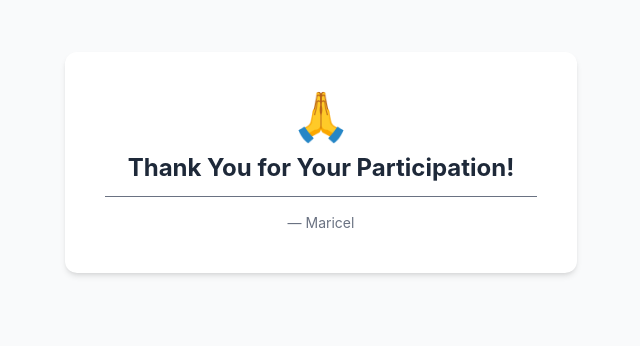
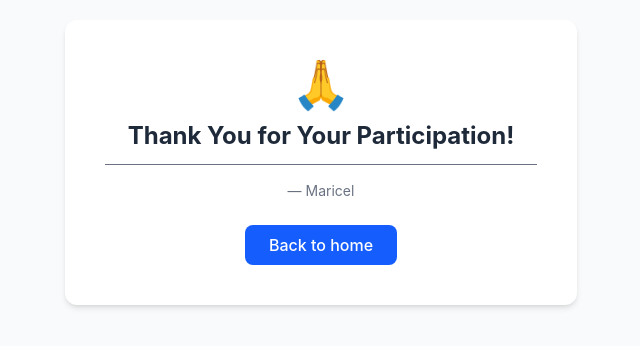
Before and after one commit to Zhelle10/Thesis-Static-And-Dynamic-Web-Forms-, a React (Vite) app in the folder WebForms/: page /thankYou in a window 1280 px wide. Shown: the part 238-584 px from the top of the page, without its empty margins (319-959 px from the left). Built offline with nearby package versions, Linux system fonts and the light colour scheme.

Commit message:
added "back to home" btn in ThanksMessage file.

```diff
--- a/WebForms/ai/ThanksMessage.jsx
+++ b/WebForms/ai/ThanksMessage.jsx
@@ -1,6 +1,9 @@
 import React from "react";
+import { useNavigate } from "react-router-dom";
 
 export default function ThankYouMessage() {
+    const navigate = useNavigate();
+
     return (
         <div className="min-h-screen flex items-center justify-center bg-gray-50 px-4">
             <div className="w-full max-w-md sm:max-w-lg bg-white rounded-xl shadow-md p-6 sm:p-10 text-center">
@@ -15,6 +18,12 @@
                 <div className="border-t pt-4 text-xs sm:text-sm text-gray-500">
                     — Maricel
                 </div>
+
+                <button onClick={() => navigate("/")}
+                    className="mt-6 bg-blue-600 hover:bg-blue-700 text-white font-medium py-2 px-6 rounded-lg transition duration-200"
+                >
+                    Back to home
+                </button>
             </div>
         </div>
     );
```
